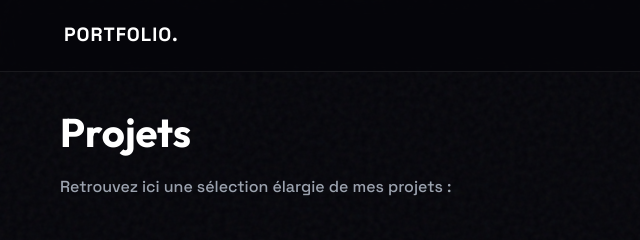
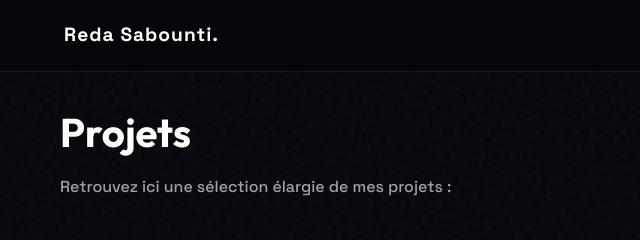
Before and after one commit to rdsbnt-collab/Portfolio, a plain HTML site: page projets.html in a window 1280 px wide. Shown: the top 240 px of the page, 0-640 px from the left. Drawn offline with Linux system fonts and the light colour scheme.

Commit message:
Update projets.html with new project details

```diff
--- a/projets.html
+++ b/projets.html
@@ -17,7 +17,7 @@
   <div class="bg-glow"></div>
 
   <nav class="nav">
-    <div class="nav__logo">PORTFOLIO.</div>
+    <div class="nav__logo">Reda Sabounti.</div>
     <ul class="nav__list">
       <li class="nav__item"><a href="index.html#hero" class="nav__link">Accueil</a></li>
       <li class="nav__item"><a href="index.html#projets" class="nav__link nav__link--active">Projets</a></li>
```
